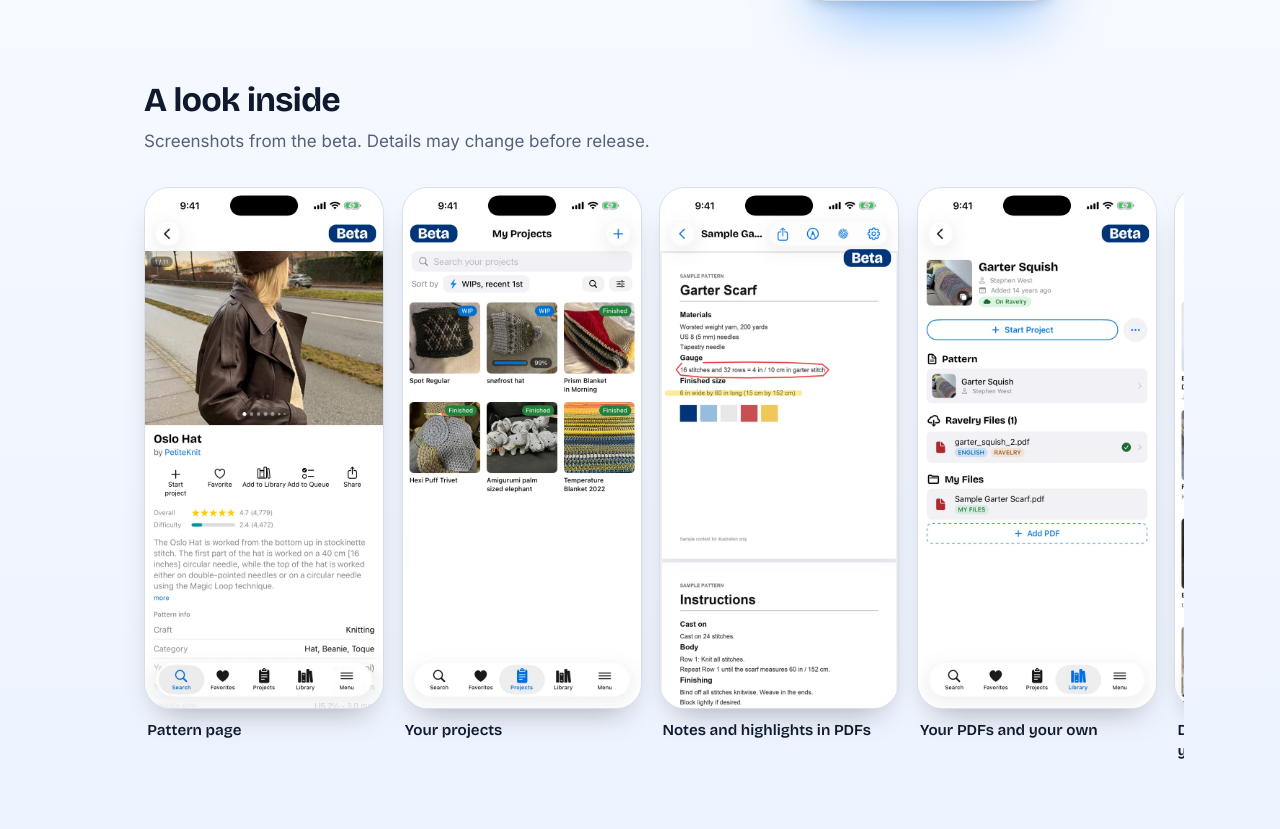
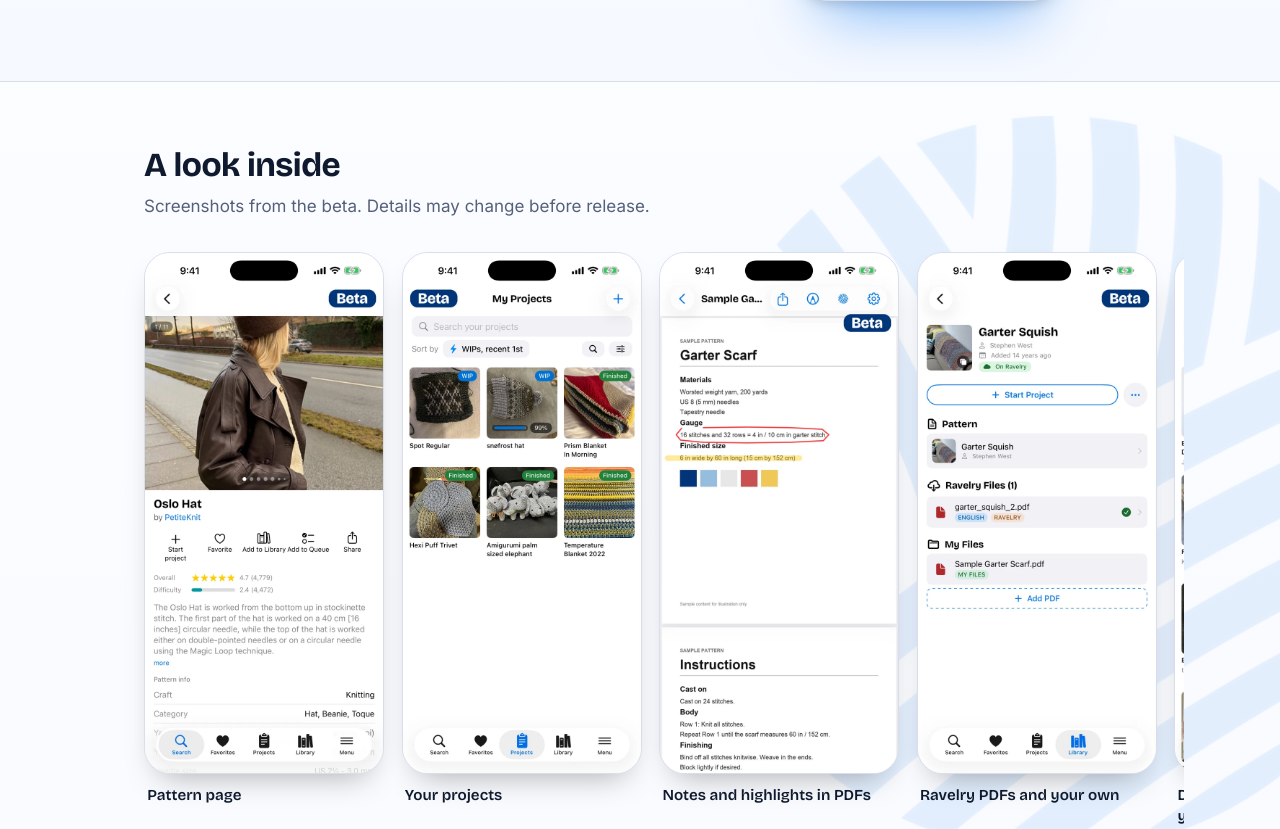
Before and after one commit to jtipps0/plycount-site, a plain HTML site: page index.html in a window 1280 px wide. Shown: the part 706-1535 px from the top of the page. Drawn offline with Linux system fonts and the light colour scheme.

Commit message:
Site: put A look inside in its own band with a faint mark behind it; reword the PDFs caption

```diff
--- a/index.html
+++ b/index.html
@@ -18,7 +18,7 @@
 <link rel="apple-touch-icon" href="/apple-touch-icon.png">
 <link rel="preload" href="assets/fonts/bricolage-grotesque-latin.woff2" as="font" type="font/woff2" crossorigin>
 <link rel="preload" href="assets/fonts/inter-latin.woff2" as="font" type="font/woff2" crossorigin>
-<link rel="stylesheet" href="style.css?v=8">
+<link rel="stylesheet" href="style.css?v=9">
 </head>
 <body>
 <a class="skip" href="#main">Skip to content</a>
@@ -44,19 +44,21 @@
     </div>
   </section>
 
-  <section class="looks" aria-labelledby="looks">
+  <section class="looks-band" aria-labelledby="looks">
+   <div class="looks">
     <h2 id="looks">A look inside</h2>
     <p class="note">Screenshots from the beta. Details may change before release.</p>
     <ul class="shots" role="region" aria-label="App screenshots, scroll sideways" tabindex="0">
       <li><figure><img src="assets/screenshots/pattern.webp" width="660" height="1434" loading="lazy" decoding="async" alt="A pattern page for the Oslo Hat by PetiteKnit, with its photo, ratings, buttons to start a project, favorite it or add it to your library or queue, and its description."><figcaption>Pattern page</figcaption></figure></li>
       <li><figure><img src="assets/screenshots/projects.webp" width="660" height="1434" loading="lazy" decoding="async" alt="The My Projects screen: a grid of project photos, each marked WIP or Finished."><figcaption>Your projects</figcaption></figure></li>
       <li><figure><img src="assets/screenshots/pdf-notes.webp" width="660" height="1434" loading="lazy" decoding="async" alt="A sample pattern PDF open in the app, with a red pen circle around the gauge line and a yellow highlight on the finished size."><figcaption>Notes and highlights in PDFs</figcaption></figure></li>
-      <li><figure><img src="assets/screenshots/my-files.webp" width="660" height="1434" loading="lazy" decoding="async" alt="A pattern page listing a downloaded pattern PDF under Ravelry Files and a PDF added by the user under My Files, with an Add PDF button."><figcaption>Your PDFs and your own</figcaption></figure></li>
+      <li><figure><img src="assets/screenshots/my-files.webp" width="660" height="1434" loading="lazy" decoding="async" alt="A pattern page listing a downloaded pattern PDF under Ravelry Files and a PDF added by the user under My Files, with an Add PDF button."><figcaption>Ravelry PDFs and your own</figcaption></figure></li>
       <li><figure><img src="assets/screenshots/library-offline.webp" width="660" height="1434" loading="lazy" decoding="async" alt="The My Library screen: a grid of patterns, with a green check on the pattern whose PDF is downloaded for offline use."><figcaption>Downloads marked in your library</figcaption></figure></li>
       <li><figure><img src="assets/screenshots/accent-dark.webp" width="660" height="1434" loading="lazy" decoding="async" alt="The Settings screen in dark appearance with the accent color set to purple."><figcaption>Six accent colors, dark</figcaption></figure></li>
       <li><figure><img src="assets/screenshots/accent-light.webp" width="660" height="1434" loading="lazy" decoding="async" alt="The Settings screen in light appearance with the accent color set to purple, which also colors the toggles and links."><figcaption>Six accent colors, light</figcaption></figure></li>
       <li><figure><img src="assets/screenshots/customize-bar.webp" width="660" height="1434" loading="lazy" decoding="async" alt="The Customize screen for the bottom bar, showing the four chosen sections and the list of all sections to pick from."><figcaption>Choose your bottom bar</figcaption></figure></li>
     </ul>
+   </div>
   </section>
 
   <section class="band" aria-labelledby="does">
--- a/style.css
+++ b/style.css
@@ -5,6 +5,7 @@
 :root{
   --paper:#f6f8fc;--ink:#0f1a2e;--mut:#55617a;--rule:#d8dfeb;--tint:#e9eef8;
   --acc:rgb(10,118,242);
+  --band:rgb(255 255 255/.68);--mark-ink:var(--acc);--mark-op:.09;
   /* Light mode: a long, slow fade from white to a light blue, with a soft blue glow behind the hero phone. */
   --art:radial-gradient(circle 34rem at 78% 22rem,rgb(10 118 242/.15),transparent 70%),linear-gradient(180deg,#fff 0,#f1f6ff 32%,#dce9fc 100%);
   --link:color-mix(in srgb,var(--acc) 72%,var(--ink));
@@ -14,7 +15,7 @@
   --wide:68rem;
 }
 @media (prefers-color-scheme:dark){
-  :root{--paper:#0b1220;--ink:#e8eef9;--mut:#9aa7c0;--rule:#26324a;--tint:#111b2f;--acc:rgb(46,110,200);--art:none}
+  :root{--paper:#0b1220;--ink:#e8eef9;--mut:#9aa7c0;--rule:#26324a;--tint:#111b2f;--acc:rgb(46,110,200);--art:none;--band:#0f192c;--mark-ink:#fff;--mark-op:.045}
 }
 
 *{box-sizing:border-box}
@@ -68,7 +69,9 @@ p,li,dd{margin:.6rem 0;max-width:62ch;text-wrap:pretty}
 }
 
 /* Home: screenshots (beta images carry a "Beta" note; replace after launch) */
-.looks{max-width:var(--wide);margin:0 auto;padding:clamp(3rem,7vw,5rem) var(--gutter) 0}
+.looks-band{position:relative;overflow:hidden;margin-top:clamp(3rem,7vw,5rem);background:var(--band);border-block:1px solid var(--rule)}
+.looks-band::before{content:"";position:absolute;width:min(46rem,120vw);aspect-ratio:1;right:-9rem;top:50%;transform:translateY(-50%);background:var(--mark-ink);opacity:var(--mark-op);-webkit-mask:url(assets/mark.webp) center/contain no-repeat;mask:url(assets/mark.webp) center/contain no-repeat;pointer-events:none}
+.looks{position:relative;max-width:var(--wide);margin:0 auto;padding:clamp(2.5rem,6vw,4rem) var(--gutter) clamp(1.5rem,4vw,2.5rem)}
 .looks .note{color:var(--mut);margin:.5rem 0 0}
 .shots{display:flex;gap:1.1rem;overflow-x:auto;scroll-snap-type:x proximity;list-style:none;margin:1.5rem calc(var(--gutter)*-1) 0;padding:.5rem var(--gutter) 1.25rem;scroll-padding:0 var(--gutter)}
 .shots li{flex:0 0 clamp(11.5rem,62vw,15rem);scroll-snap-align:start;margin:0;max-width:none}
```
Also changed, not shown: assets/mark.webp (added).
